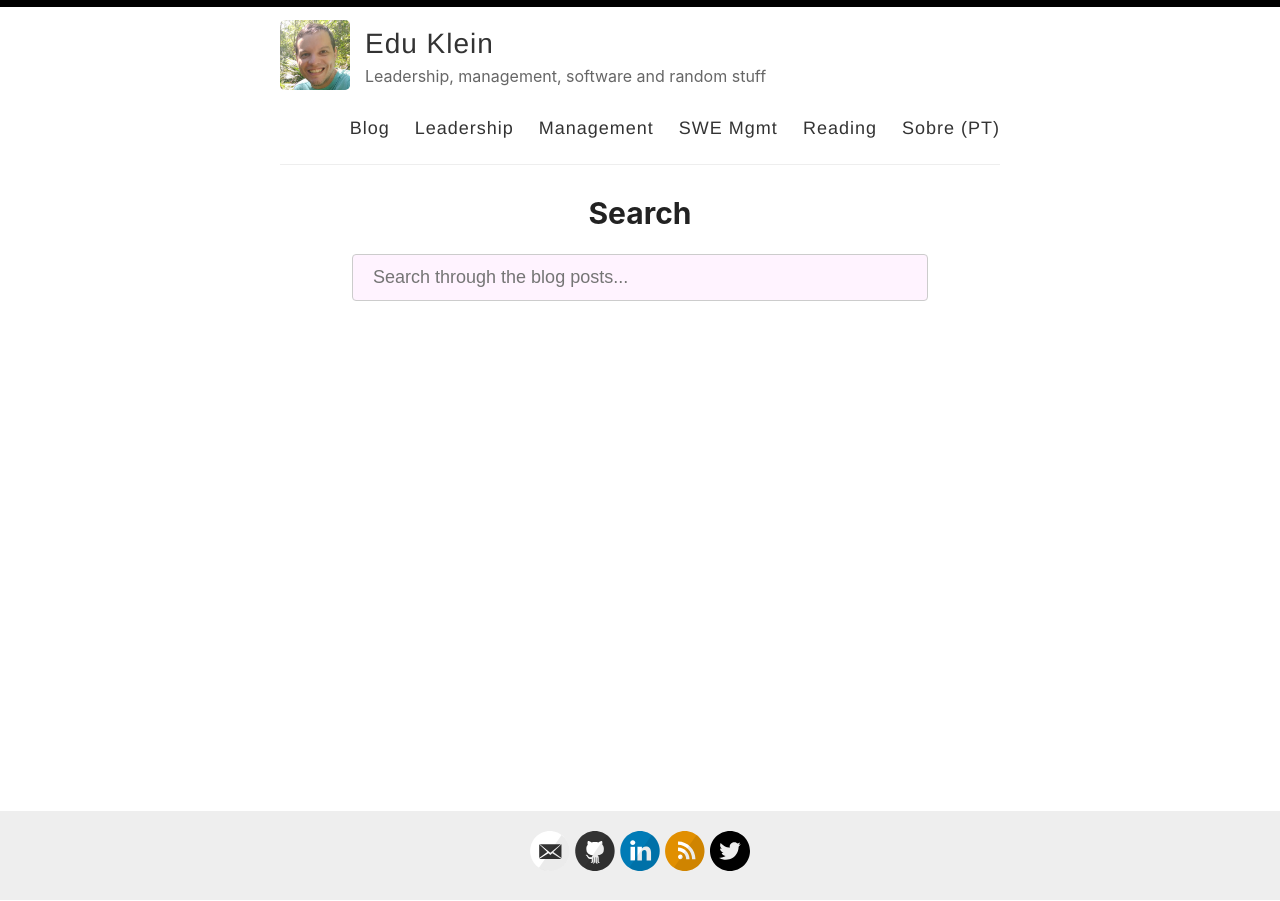
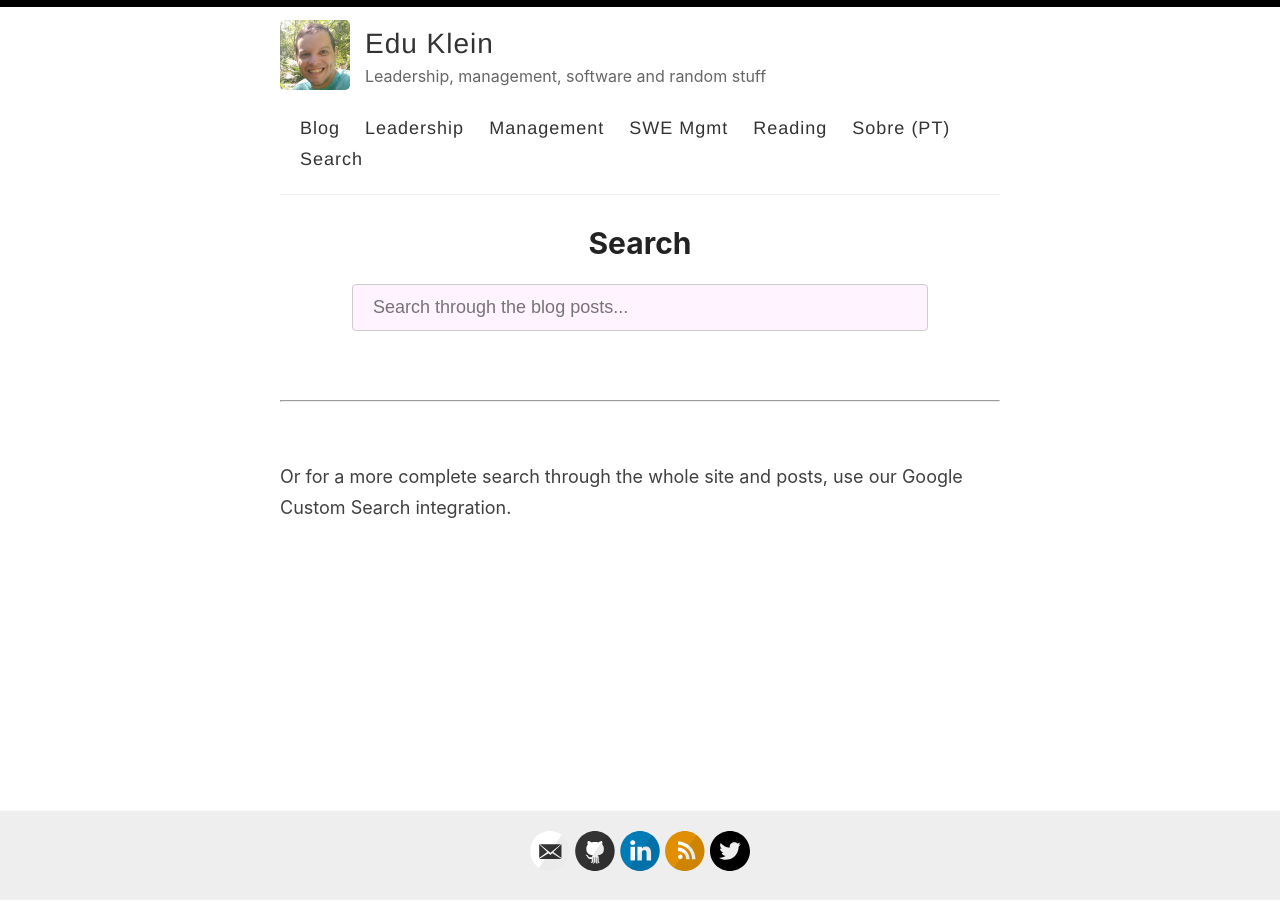
Before and after one commit to epklein/epklein.github.io, a Jekyll site: the page built from _pages/search.md, in a window 1280 px wide. Built offline with Jekyll 4.4.1, drawn with Linux system fonts in a browser that asks for light colours; comment, search, counter and statistics services are not loaded.

Commit message:
Adding Google Custom Search

```diff
--- a/_layouts/default.html
+++ b/_layouts/default.html
@@ -34,7 +34,7 @@
               <a href="{{ site.baseurl }}/mgmt/swe">SWE Mgmt</a>
               <a href="{{ site.baseurl }}/reading">Reading</a>
               <a href="{{ site.baseurl }}/pt/about"><nobr>Sobre (PT)</nobr></a>
-              <!-- <a href="{{ site.baseurl }}/search">Search</a> -->
+              <a href="{{ site.baseurl }}/search">Search</a>
               <!-- <a href="{{ site.baseurl }}/archive">Archive</a> -->
             </nav>
           </header>
--- a/_pages/search.md
+++ b/_pages/search.md
@@ -19,3 +19,13 @@
     json: '{{ site.baseurl }}/search.json'
     });
 </script>
+
+<br />
+
+---
+
+<br />
+<p>Or for a more complete search through the whole site and posts, use our Google Custom Search integration.</p>
+
+<script async src="https://cse.google.com/cse.js?cx=9917301fff9de22be"></script>
+<div class="gcse-search"></div>
```
